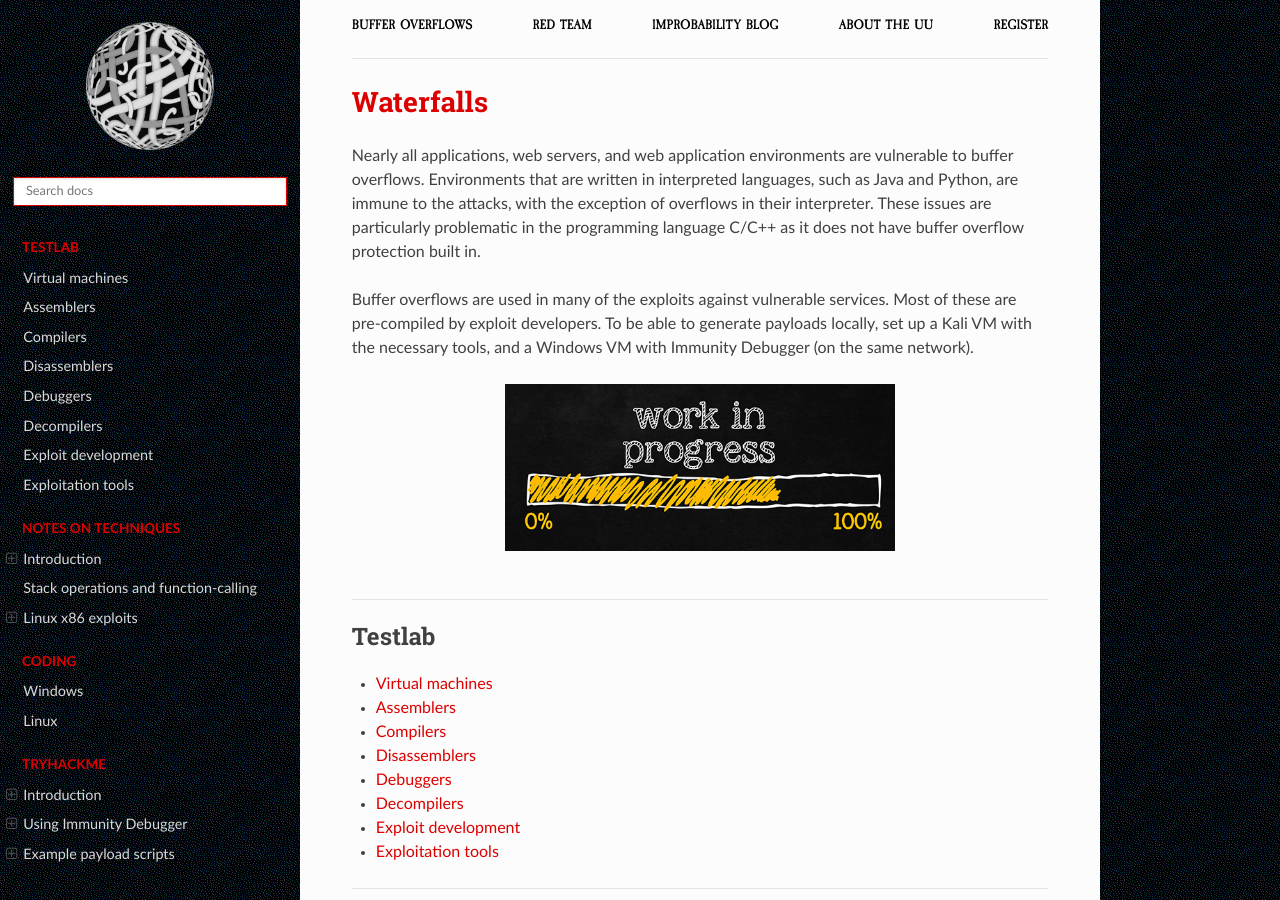
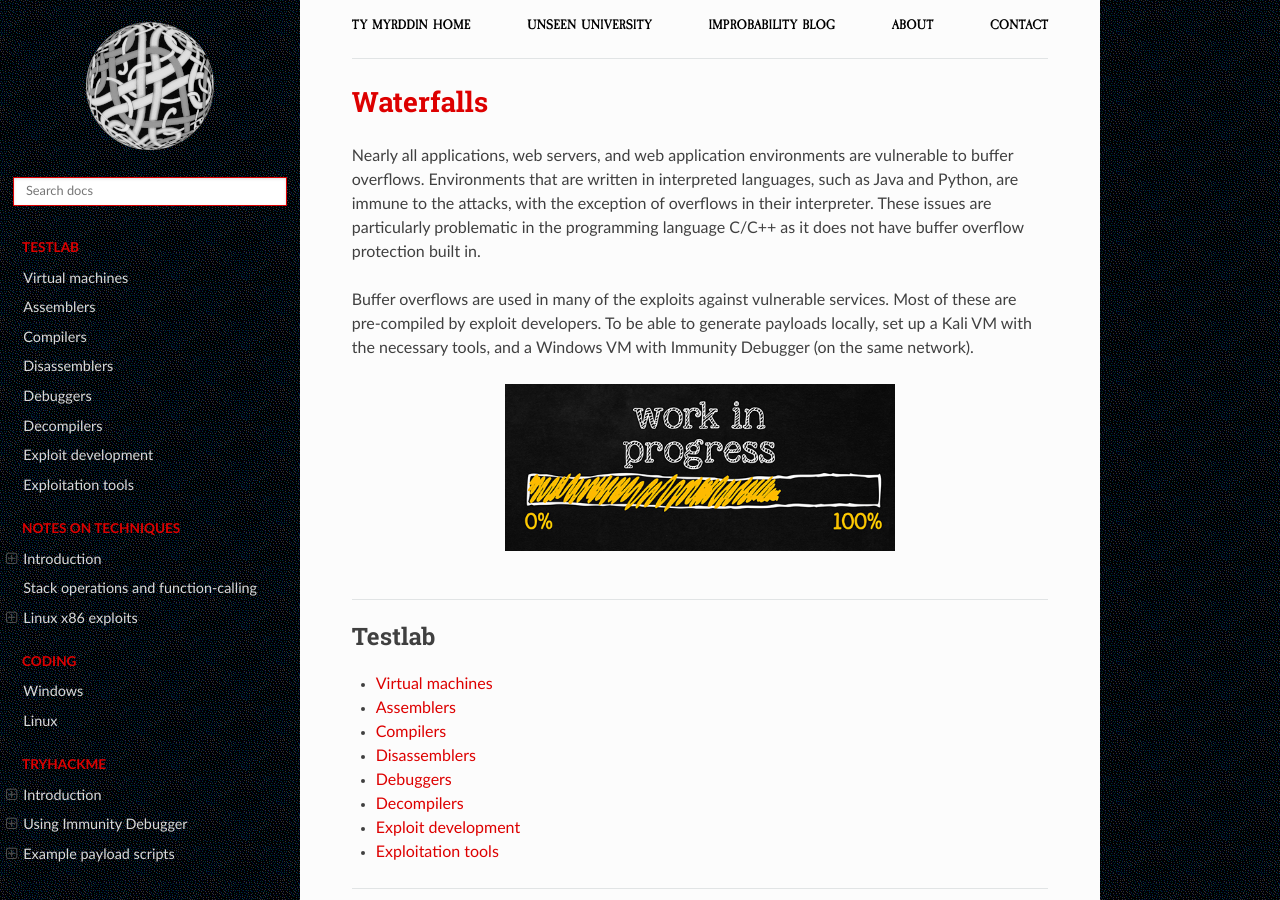
Before and after one commit to tymyrddin/red-bo, a Sphinx documentation site: the page built from source/index.rst, in a window 1280 px wide and 900 px high. Built offline with Sphinx 7.4.7 and the Read the Docs theme 2.0.0, drawn with Linux system fonts in a browser that asks for light colours; some of the changed text lies outside the part shown.

Commit message:
Upgrades

```diff
--- a/source/_templates/breadcrumbs.html
+++ b/source/_templates/breadcrumbs.html
@@ -1,11 +1,11 @@
 <div class="container">
     <topnav>
             <ul>
-                <li class="nav__item"><a href="https://bof.tymyrddin.dev/" class="nav__link">Buffer overflows</a></li>
-                <li class="nav__item"><a href="https://red.tymyrddin.dev/" class="nav__link">Red Team</a></li>
-                <li class="nav__item"><a href="https://uu.tymyrddin.dev/blog/" class="nav__link">Improbability Blog</a></li>
-                <li class="nav__item"><a href="https://uu.tymyrddin.dev/about/" class="nav__link">About the UU</a></li>
-                <li class="nav__item"><a href="https://uu.tymyrddin.dev/registration/" class="nav__link">Register</a></li>
+                <li class="nav__item"><a href="https://tymyrddin.dev/" class="nav__link">Ty Myrddin Home</a></li>
+                <li class="nav__item"><a href="https://uu.tymyrddin.dev/writeups/" class="nav__link">Unseen University</a></li>
+                <li class="nav__item"><a href="https://tymyrddin.dev/blogs/" class="nav__link">Improbability Blog</a></li>
+                <li class="nav__item"><a href="https://tymyrddin.dev/about/" class="nav__link">About</a></li>
+                <li class="nav__item"><a href="https://tymyrddin.dev/contact/" class="nav__link">Contact</a></li>
             </ul>
     </topnav>
     <hr>
--- a/source/_templates/footer.html
+++ b/source/_templates/footer.html
@@ -1,4 +1,4 @@
 {% extends "!footer.html" %}
 {%- block contentinfo %}
-        <a href="https://uu.tymyrddin.dev">Unseen University</a>, 2023, with a forest garden <a href="https://ut7.fr/">fostered by /ut7</a>.
+        <a href="https://uu.tymyrddin.dev">Unseen University</a>, 2024, with a forest garden <a href="https://ut7.fr/">fostered by /ut7</a>.
 {% endblock %}
--- a/source/conf.py
+++ b/source/conf.py
@@ -75,11 +75,4 @@
 # If true, "(C) Copyright ..." is shown in the HTML footer. Default is True.
 html_show_copyright = False
 
-
-# Intersphinx
-intersphinx_mapping = {
-    "red":("https://red.tymyrddin.dev/", None),
-    "red-iac": ("https://iac.tymyrddin.dev/", None),
-    "red-testlab": ("https://testlab.tymyrddin.dev/", None),
-}
 myst_url_schemes = ["http", "https", ]
```
Also changed, not shown: requirements.txt (+17 -78 lines), source/docs/thm/brainstorm.md (+1 -1 lines), source/docs/thm/gatekeeper.md (+1 -1 lines), source/_static/images/background.png (added).
